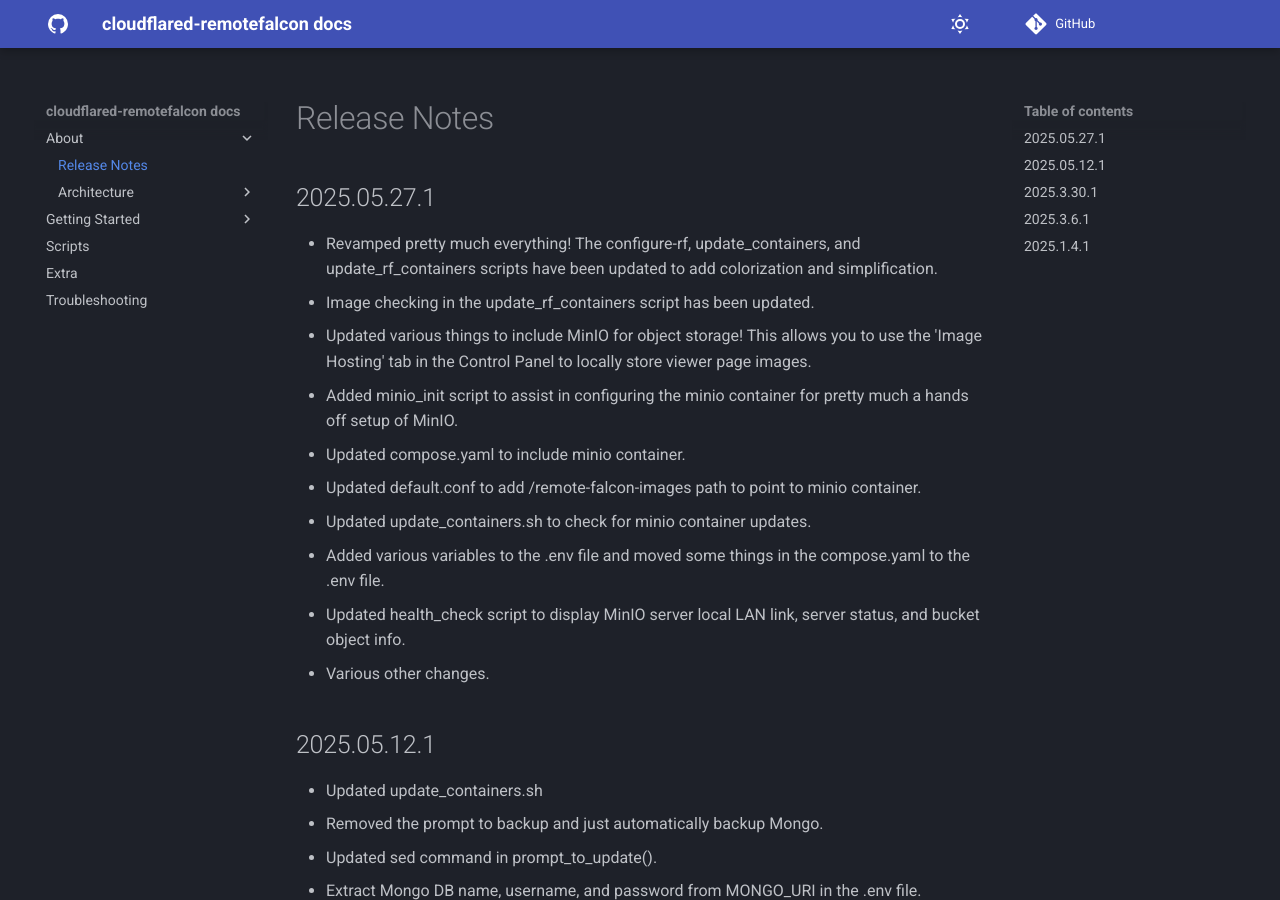
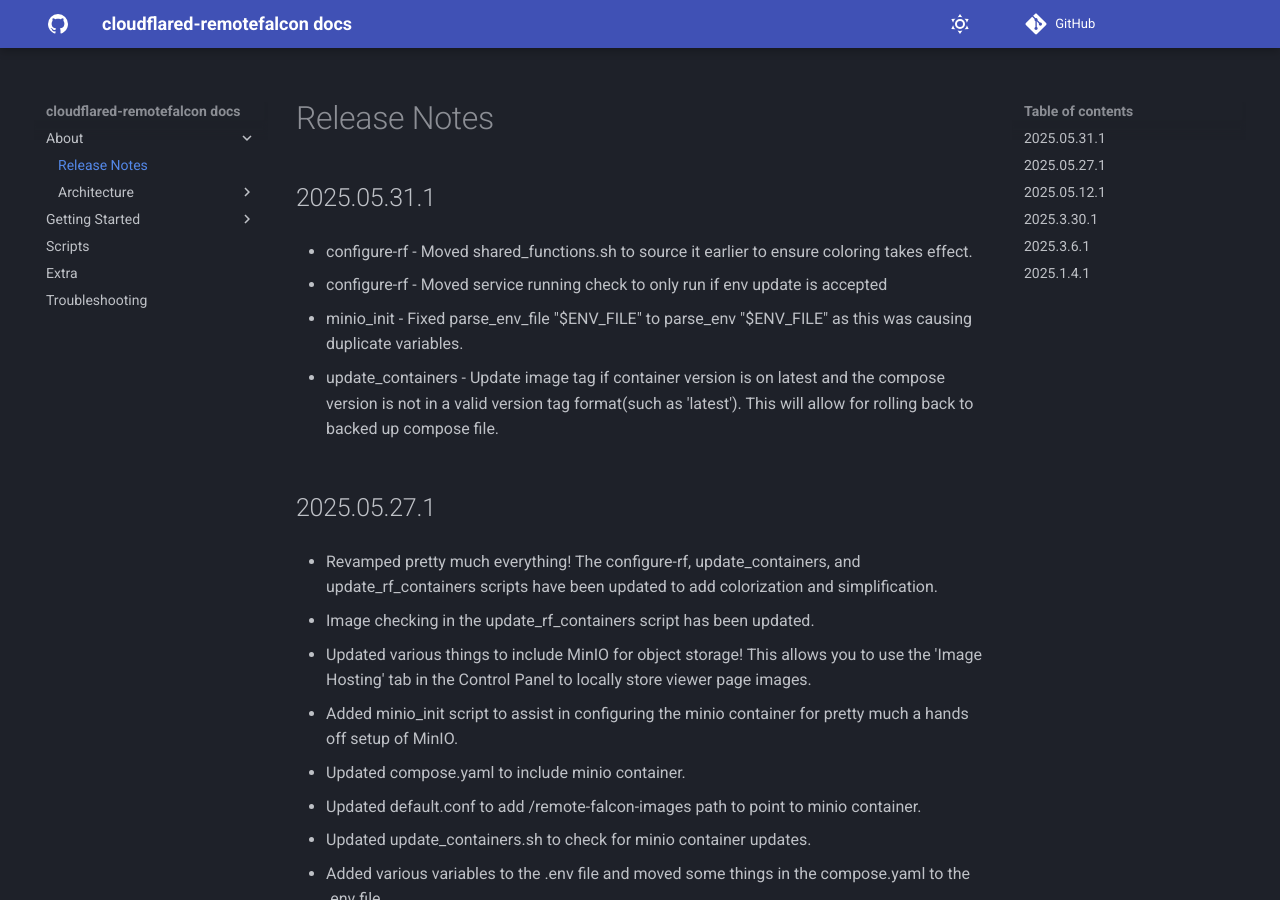
Before and after one commit to Ne0n09/cloudflared-remotefalcon, an MkDocs documentation site: the page built from docs/release-notes.md, in a window 1280 px wide and 900 px high. Built offline with MkDocs 1.6.1 and Material for MkDocs 9.7.7, drawn with Linux system fonts in a browser that asks for light colours; some web fonts are replaced; comment, search, counter and statistics services are not loaded.

Commit message:
Fixed some things.

```diff
--- a/docs/release-notes.md
+++ b/docs/release-notes.md
@@ -1,24 +1,47 @@
 # Release Notes
+
+## 2025.05.31.1
+
+- configure-rf - Moved shared_functions.sh to source it earlier to ensure coloring takes effect.
+
+- configure-rf - Moved service running check to only run if env update is accepted
+
+- minio_init - Fixed parse_env_file "$ENV_FILE" to parse_env "$ENV_FILE" as this was causing duplicate variables.
+
+- update_containers - Update image tag if container version is on latest and the compose version is not in a valid version tag format(such as 'latest'). This will allow for rolling back to backed up compose file.
 
 ## 2025.05.27.1
 
 - Revamped pretty much everything! The configure-rf, update_containers, and update_rf_containers scripts have been updated to add colorization and simplification.
+
 - Image checking in the update_rf_containers script has been updated.
+
 - Updated various things to include MinIO for object storage! This allows you to use the 'Image Hosting' tab in the Control Panel to locally store viewer page images.
+
 - Added minio_init script to assist in configuring the minio container for pretty much a hands off setup of MinIO.
+
 - Updated compose.yaml to include minio container.
+
 - Updated default.conf to add /remote-falcon-images path to point to minio container.
+
 - Updated update_containers.sh to check for minio container updates.
+
 - Added various variables to the .env file and moved some things in the compose.yaml to the .env file.
+
 - Updated health_check script to display MinIO server local LAN link, server status, and bucket object info.
+
 - Various other changes.
 
 ## 2025.05.12.1
 
 - Updated update_containers.sh
+
 - Removed the prompt to backup and just automatically backup Mongo.
+
 - Updated sed command in prompt_to_update().
+
 - Extract Mongo DB name, username, and password from MONGO_URI in the .env file.
+
 - Removed health_check from update_containers.sh to simplify the script.
 
 ## 2025.3.30.1
@@ -103,7 +126,11 @@ control-panel:
 - The health check will check/display the following:
 
   - sudo docker ps -a
+
   - Remote Falcon endpoints
+
   - SSL certificate and private key match validation
+
   - Nginx configuration
+
   - Any shows configured on Remote Falcon in the format of the show URL.
```
Also changed, not shown: 3 other files.
